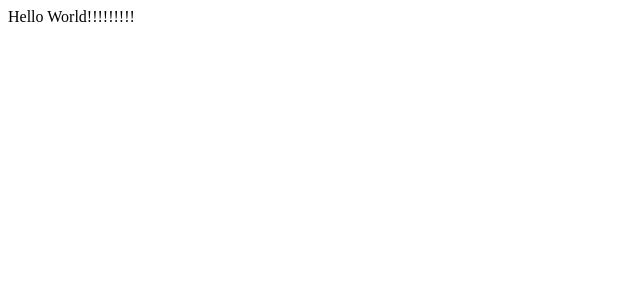
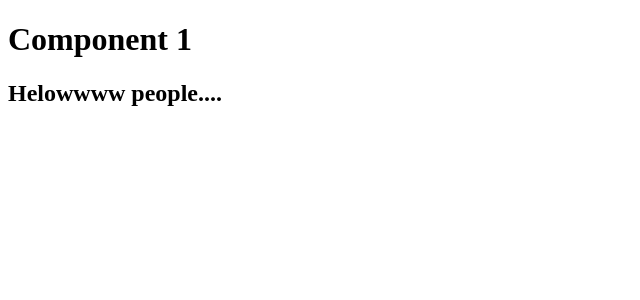
Before and after one commit to DhamechaKeval/React_Project, a React (Vite) app: page / in a window 1280 px wide. Shown: the top 300 px of the page, without its empty margins (0-640 px from the left). Built offline with nearby package versions, Linux system fonts and the light colour scheme.

Commit message:
create a component and import main.jsx file

```diff
--- /dev/null
+++ b/src/lect2412/component1.jsx
@@ -0,0 +1,12 @@
+import * as React from "react";
+class Component1 extends React.Component {
+  render() {
+    return (
+    <div>
+        <h1>Component 1</h1>
+        <h2>Helowwww people....</h2>
+    </div>
+    );
+  }
+}
+export default Component1;
--- a/src/main.jsx
+++ b/src/main.jsx
@@ -1,8 +1,9 @@
 import { StrictMode } from 'react'
 import { createRoot } from 'react-dom/client'
+import Component1 from './lect2412/component1'
 
 createRoot(document.getElementById('root')).render(
   <StrictMode>
-    Hello World!!!!!!!!!
+    <Component1/>
   </StrictMode>,
 )
```
